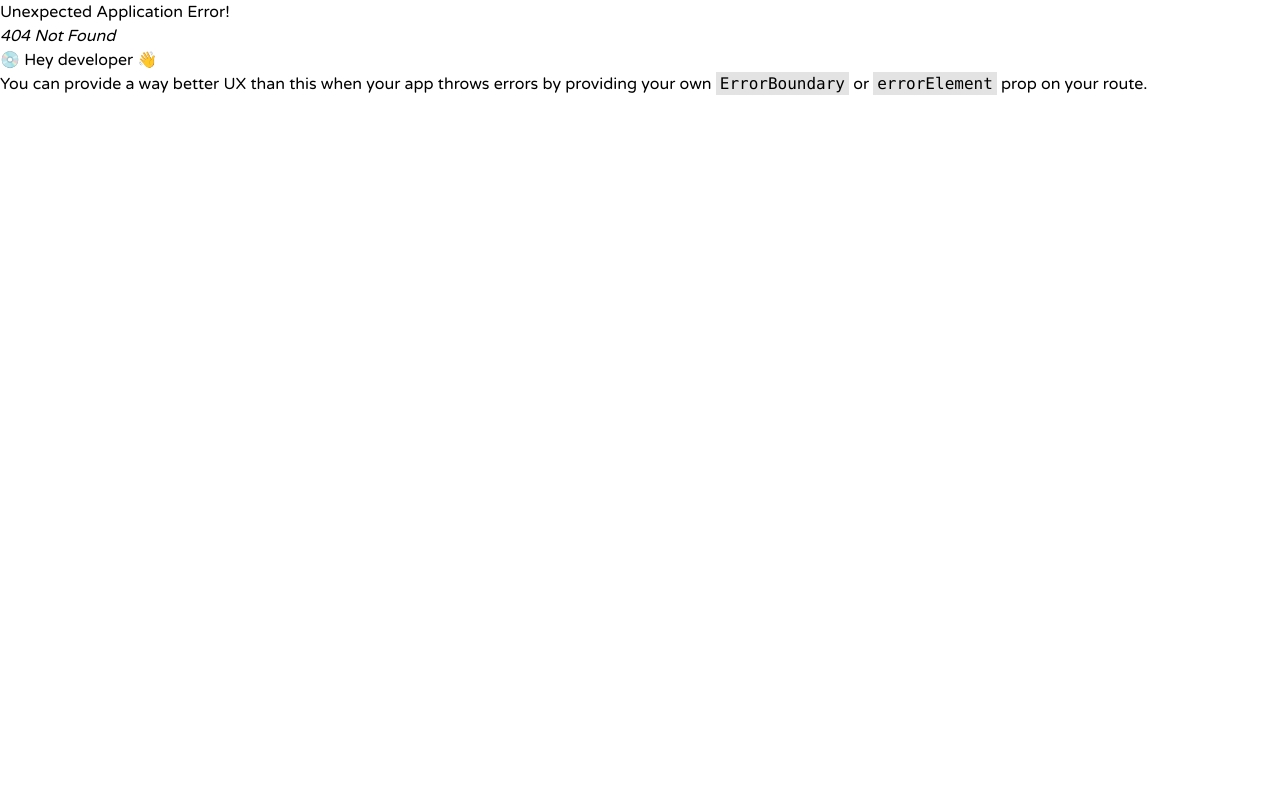
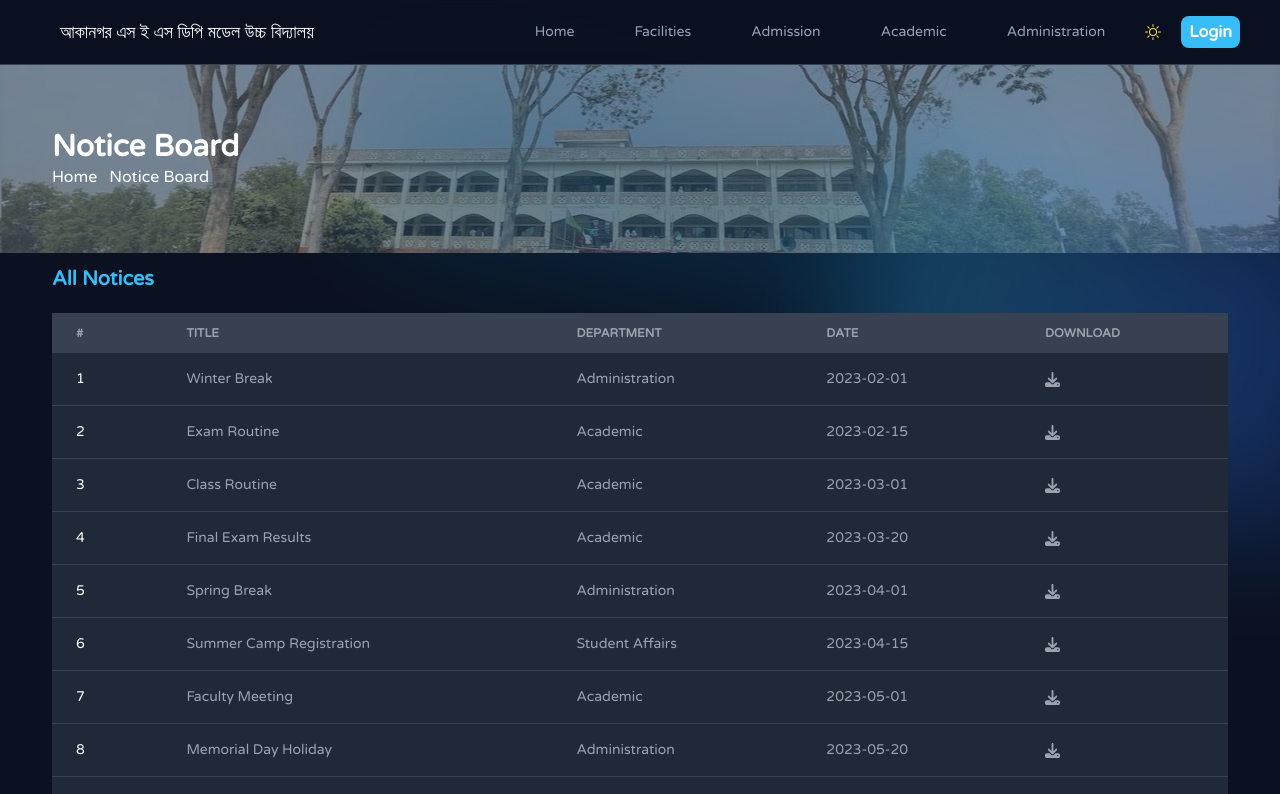
Before and after one commit to writetofahim/akanagor-sesdp-model-high-school, a React (Create React App) app: page /notices in a window 1280 px wide. Before the commit this address had no page. Shown: the top 794 px of the page. Built offline with nearby package versions, Linux system fonts and the light colour scheme.

Commit message:
all notices complete

```diff
--- a/src/App.js
+++ b/src/App.js
@@ -5,6 +5,7 @@ import "./App.css";
 import Main from "./layout/Main";
 import About from "./pages/About/About";
 import Admission from "./pages/Admission/Admission";
+import AllNotices from "./pages/AllNotices/AllNotices";
 import CoCurricularActivities from "./pages/Facilities/CoCurricularActivities";
 import DebateClub from "./pages/Facilities/DebateClub";
 import Facilities from "./pages/Facilities/Facilities";
@@ -32,6 +33,7 @@ const router = createBrowserRouter([
         ],
       },
       { path: "/admission", element: <Admission /> },
+      { path: "/notices", element: <AllNotices /> },
     ],
   },
 ]);
--- /dev/null
+++ b/src/pages/AllNotices/AllNotices.js
@@ -0,0 +1,130 @@
+import React from "react";
+import PageTopBanner from "../../components/PageTopBanner";
+
+const AllNotices = () => {
+  const notices = [
+    {
+      title: "Winter Break",
+      department: "Administration",
+      publishedDate: "2023-02-01",
+    },
+    {
+      title: "Exam Routine",
+      department: "Academic",
+      publishedDate: "2023-02-15",
+    },
+    {
+      title: "Class Routine",
+      department: "Academic",
+      publishedDate: "2023-03-01",
+    },
+    {
+      title: "Final Exam Results",
+      department: "Academic",
+      publishedDate: "2023-03-20",
+    },
+    {
+      title: "Spring Break",
+      department: "Administration",
+      publishedDate: "2023-04-01",
+    },
+    {
+      title: "Summer Camp Registration",
+      department: "Student Affairs",
+      publishedDate: "2023-04-15",
+    },
+    {
+      title: "Faculty Meeting",
+      department: "Academic",
+      publishedDate: "2023-05-01",
+    },
+    {
+      title: "Memorial Day Holiday",
+      department: "Administration",
+      publishedDate: "2023-05-20",
+    },
+    {
+      title: "Graduation Ceremony",
+      department: "Academic",
+      publishedDate: "2023-06-01",
+    },
+    {
+      title: "Summer Session",
+      department: "Academic",
+      publishedDate: "2023-06-15",
+    },
+  ];
+
+  return (
+    <div>
+      <PageTopBanner title={"Notice Board"} />
+      <div className="max-w-[1200px] w-full mx-auto p-3 md:flex gap-5">
+        <div className="w-full mx-auto">
+          <h1 className="text-sky-500 dark:text-sky-400 text-xl font-bold mb-5">
+            All Notices
+          </h1>
+
+          <div>
+            <div class="relative overflow-x-auto mb-5">
+              <table class="w-full text-sm text-left text-gray-500 dark:text-gray-400">
+                <thead class="text-xs text-gray-700 uppercase bg-gray-50 dark:bg-gray-700 dark:text-gray-400">
+                  <tr>
+                    <th scope="col" class="px-6 py-3">
+                      #
+                    </th>
+                    <th scope="col" class="px-6 py-3">
+                      Title
+                    </th>
+                    <th scope="col" class="px-6 py-3">
+                      Department
+                    </th>
+                    <th scope="col" class="px-6 py-3">
+                      Date
+                    </th>
+                    <th scope="col" class="px-6 py-3">
+                      Download
+                    </th>
+                  </tr>
+                </thead>
+                <tbody>
+                  {notices.map((notice, i) => (
+                    <tr
+                      key={notice.title}
+                      class="bg-white border-b dark:bg-gray-800 dark:border-gray-700"
+                    >
+                      <th
+                        scope="row"
+                        class="px-6 py-4 font-medium text-gray-900 whitespace-nowrap dark:text-white"
+                      >
+                        {i + 1}
+                      </th>
+                      <td class="px-6 py-4">{notice.title}</td>
+                      <td class="px-6 py-4">{notice.department}</td>
+                      <td class="px-6 py-4">{notice.publishedDate}</td>
+                      <td class="px-6 py-4">
+                        <span className="cursor-pointer">{downloadIcon}</span>
+                      </td>
+                    </tr>
+                  ))}
+                </tbody>
+              </table>
+            </div>
+          </div>
+        </div>
+      </div>
+    </div>
+  );
+};
+
+export default AllNotices;
+
+const downloadIcon = (
+  <svg
+    width={15}
+    fill="currentColor"
+    xmlns="http://www.w3.org/2000/svg"
+    viewBox="0 0 512 512"
+  >
+    <path d="M288 32c0-17.7-14.3-32-32-32s-32 14.3-32 32V274.7l-73.4-73.4c-12.5-12.5-32.8-12.5-45.3 0s-12.5 32.8 0 45.3l128 128c12.5 12.5 32.8 12.5 45.3 0l128-128c12.5-12.5 12.5-32.8 0-45.3s-32.8-12.5-45.3 0L288 274.7V32zM64 352c-35.3 0-64 28.7-64 64v32c0 35.3 28.7 64 64 64H448c35.3 0 64-28.7 64-64V416c0-35.3-28.7-64-64-64H346.5l-45.3 45.3c-25 25-65.5 25-90.5 0L165.5 352H64zm368 56a24 24 0 1 1 0 48 24 24 0 1 1 0-48z" />
+  </svg>
+);
--- /dev/null
+++ b/src/pages/Dashboard/Dashboard.js
@@ -0,0 +1,11 @@
+import React from "react";
+
+const Dashboard = () => {
+  return (
+    <div>
+      <h1>Dashboard</h1>
+    </div>
+  );
+};
+
+export default Dashboard;
--- a/src/pages/shared/Navbar.js
+++ b/src/pages/shared/Navbar.js
@@ -79,7 +79,7 @@ const Navbar = () => {
             <div className="group relative flex flex-shrink-0 items-center px-2 py-1 rounded-lg text-gray-400 hover:text-sky-400 ">
               <Link
                 className="text-slate-700 hover:bg-gray-800 hover:text-white dark:text-slate-400 dark:hover:bg-slate-800 dark:hover:text-slate-200 rounded-md px-3 py-2 text-sm font-medium flex items-center"
-                to="/"
+                to="/notices"
               >
                 Academic
               </Link>
```
